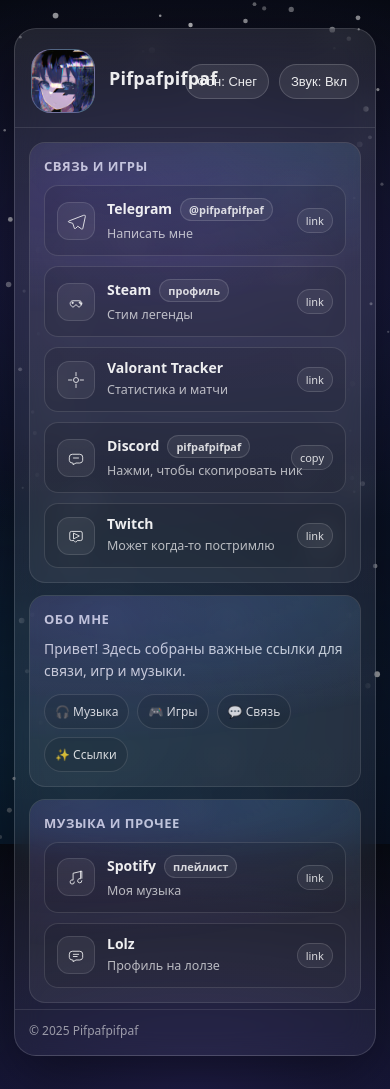
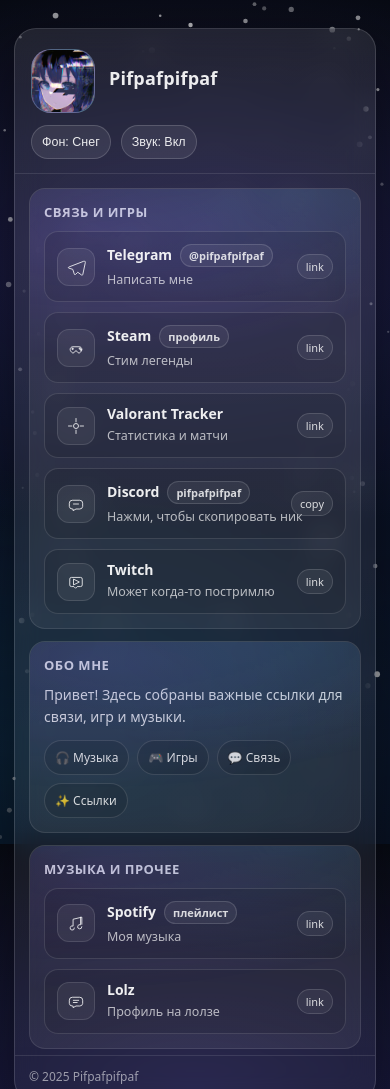
Before and after one commit to 1pifpafpifpaf1/1pifpafpifpaf1.github.io, a plain HTML site: page index.html in a window 390 px wide. Shown: the top 1089 px of the page. Drawn offline with Linux system fonts and the light colour scheme.

Commit message:
index.html

```diff
--- a/index.html
+++ b/index.html
@@ -351,6 +351,27 @@
       color: inherit;
     }
     button.link::-moz-focus-inner{ border: 0; }
+    @media (max-width: 560px){
+  .top{
+    display: grid;
+    grid-template-columns: auto 1fr;
+    grid-template-areas:
+      "avatar title"
+      "actions actions";
+    align-items: center;
+    gap: 12px 14px;
+  }
+
+  .avatar{ grid-area: avatar; }
+  .title{ grid-area: title; min-width: 0; }
+  .actions{
+    grid-area: actions;
+    justify-content: flex-start; /* чтобы кнопки не прижимались вправо */
+  }
+
+  /* чуть компактнее, чтобы влезало лучше */
+  .pill{ padding: 9px 10px; font-size: 12.5px; }
+}
   </style>
 </head>
 <body>
```
